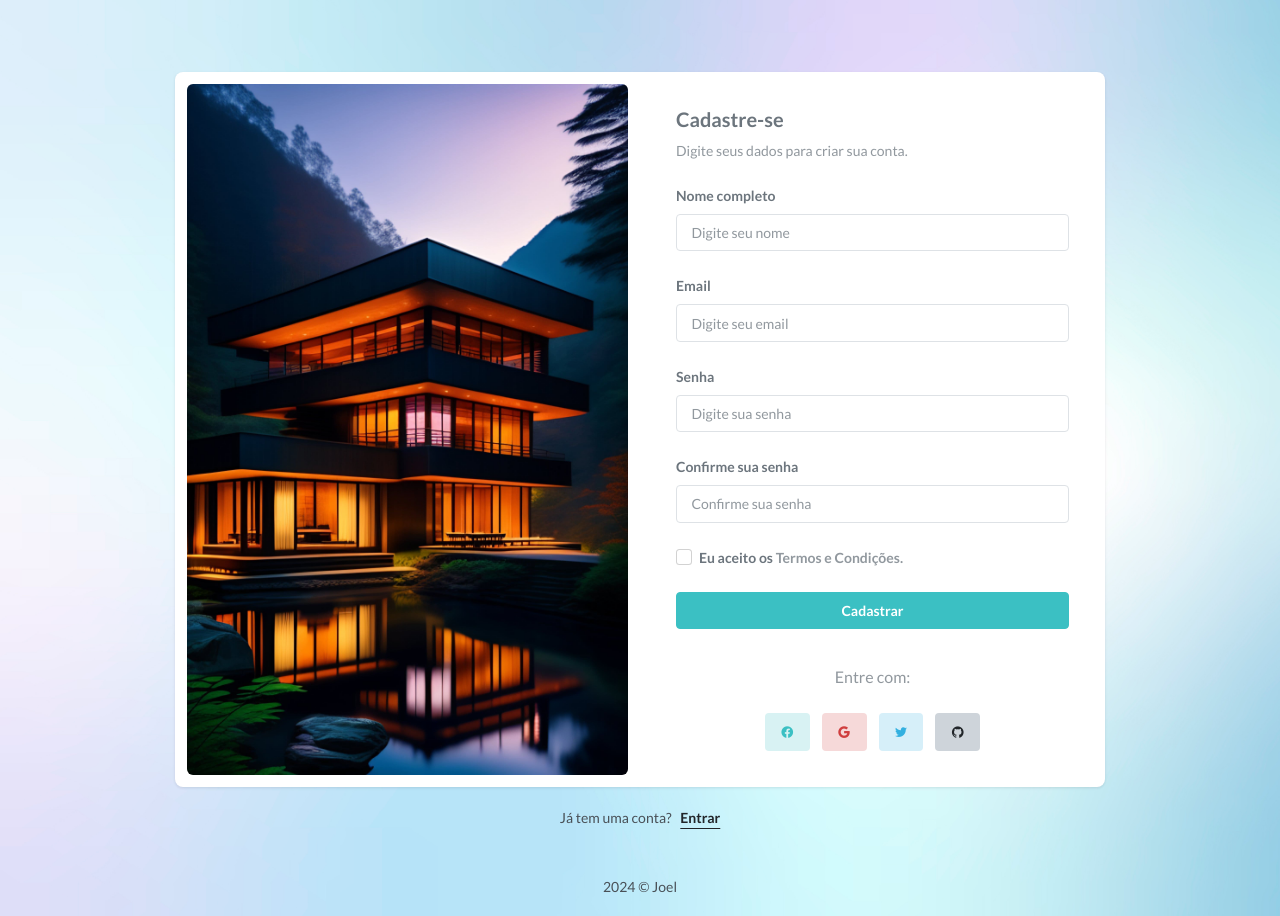
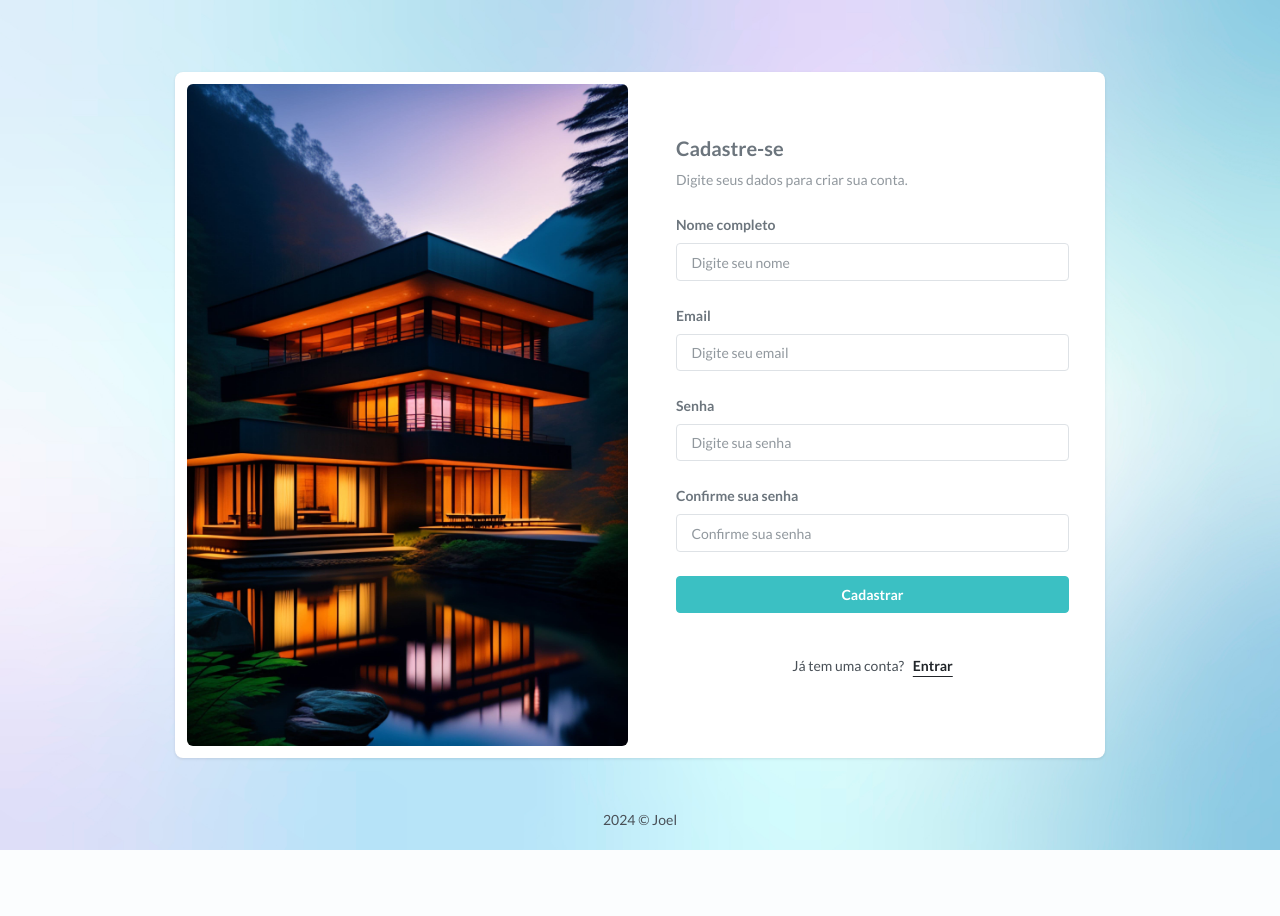
Before and after one commit to joelgxp/Projeto_Dashboard_Django_Nginx_Docker, a Django app: page /auth_register/ in a window 1280 px wide. After the commit the page ends 850 px from the top, so only its background shows below. Run offline with Django 5.2, Linux system fonts and the light colour scheme; the visitor is signed in with stand-in values (Sample User, id 1); some libraries are stand-ins or nearby versions.

Commit message:
Update auth-register.html

```diff
--- a/projeto/templates/auth-register.html
+++ b/projeto/templates/auth-register.html
@@ -75,33 +75,17 @@
                                                 <input class="form-control" type="password" name="password2" required=""
                                                     id="password2" placeholder="Confirme sua senha">
                                             </div>
-                                            <div class="mb-3">
-                                                <div class="form-check">
-                                                    <input type="checkbox" class="form-check-input"
-                                                        id="checkbox-signup">
-                                                    <label class="form-check-label" for="checkbox-signup">Eu aceito os
-                                                        <a href="javascript: void(0);" class="text-muted">Termos e
-                                                            Condições.</a></label>
-                                                </div>
-                                            </div>
                                             <div class="mb-0 d-grid text-center">
                                                 <button class="btn btn-primary fw-semibold"
                                                     type="submit">Cadastrar</button>
                                             </div>
+                                            <div class="col-12 text-center">
+                                                <br><br>
+                                                <p class="text-dark-emphasis">Já tem uma conta? <a href="/auth_login"
+                                                        class="text-dark fw-bold ms-1 link-offset-3 text-decoration-underline"><b>Entrar</b></a>
+                                                </p>
+                                            </div> <!-- end col -->
 
-                                            <div class="text-center mt-4">
-                                                <p class="text-muted fs-16">Entre com:</p>
-                                                <div class="d-flex gap-2 justify-content-center mt-3">
-                                                    <a href="javascript: void(0);" class="btn btn-soft-primary"><i
-                                                            class="ri-facebook-circle-fill"></i></a>
-                                                    <a href="javascript: void(0);" class="btn btn-soft-danger"><i
-                                                            class="ri-google-fill"></i></a>
-                                                    <a href="javascript: void(0);" class="btn btn-soft-info"><i
-                                                            class="ri-twitter-fill"></i></a>
-                                                    <a href="javascript: void(0);" class="btn btn-soft-dark"><i
-                                                            class="ri-github-fill"></i></a>
-                                                </div>
-                                            </div>
                                         </form>
                                         <!-- end form-->
                                     </div>
@@ -112,14 +96,7 @@
                 </div>
                 <!-- end row -->
             </div>
-            <div class="row">
-                <div class="col-12 text-center">
-                    <p class="text-dark-emphasis">Já tem uma conta? <a href="/auth_login"
-                            class="text-dark fw-bold ms-1 link-offset-3 text-decoration-underline"><b>Entrar</b></a>
-                    </p>
-                </div> <!-- end col -->
-            </div>
-            <!-- end row -->
+
         </div>
         <!-- end container -->
     </div>
```
